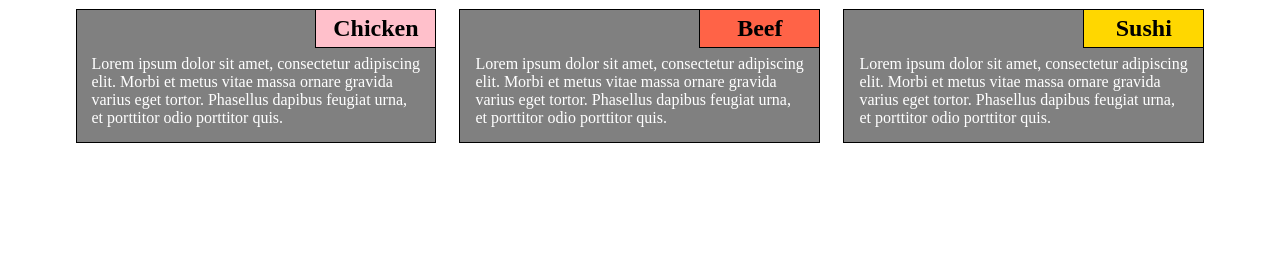
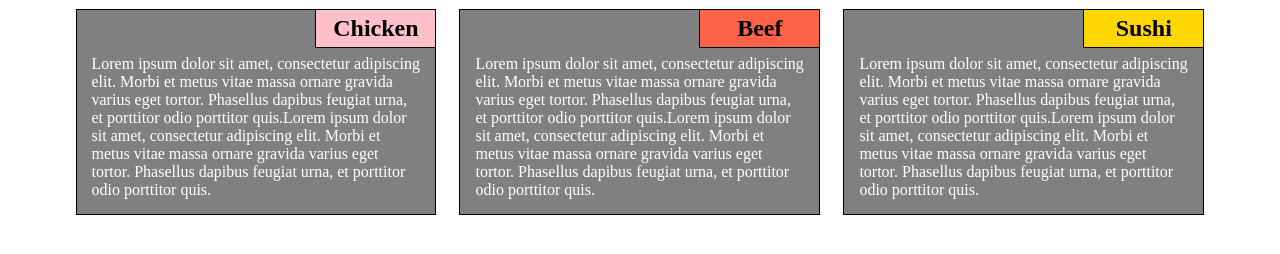
Before and after one commit to TPSoren/Coursera-WebDev-Test, a plain HTML site: page module2-solution/index.html in a window 1280 px wide. Shown: the part 120-374 px from the top of the page. Drawn offline with Linux system fonts and the light colour scheme.

Commit message:
Update index.html

```diff
--- a/module2-solution/index.html
+++ b/module2-solution/index.html
@@ -12,15 +12,15 @@
     <div>
       <section class="sec1">
         <h2 class="chicken">Chicken</h2>
-          <p>Lorem ipsum dolor sit amet, consectetur adipiscing elit. Morbi et metus vitae massa ornare gravida varius eget tortor. Phasellus dapibus feugiat urna, et porttitor odio porttitor quis.</p>
+          <p>Lorem ipsum dolor sit amet, consectetur adipiscing elit. Morbi et metus vitae massa ornare gravida varius eget tortor. Phasellus dapibus feugiat urna, et    porttitor odio porttitor quis.Lorem ipsum dolor sit amet, consectetur adipiscing elit. Morbi et metus vitae massa ornare gravida varius eget tortor. Phasellus dapibus feugiat urna, et porttitor odio porttitor quis.</p>
       </section>
       <section class="sec2">
       	<h2 class="beef">Beef</h2>
-      	  <p>Lorem ipsum dolor sit amet, consectetur adipiscing elit. Morbi et metus vitae massa ornare gravida varius eget tortor. Phasellus dapibus feugiat urna, et porttitor odio porttitor quis.</p>
+      	  <p>Lorem ipsum dolor sit amet, consectetur adipiscing elit. Morbi et metus vitae massa ornare gravida varius eget tortor. Phasellus dapibus feugiat urna, et porttitor odio porttitor quis.Lorem ipsum dolor sit amet, consectetur adipiscing elit. Morbi et metus vitae massa ornare gravida varius eget tortor. Phasellus dapibus feugiat urna, et porttitor odio porttitor quis.</p>
       </section>
       <section class="sec3">
       	<h2 class="sushi">Sushi</h2>
-      	  <p>Lorem ipsum dolor sit amet, consectetur adipiscing elit. Morbi et metus vitae massa ornare gravida varius eget tortor. Phasellus dapibus feugiat urna, et porttitor odio porttitor quis.</p>
+      	  <p>Lorem ipsum dolor sit amet, consectetur adipiscing elit. Morbi et metus vitae massa ornare gravida varius eget tortor. Phasellus dapibus feugiat urna, et porttitor odio porttitor quis.Lorem ipsum dolor sit amet, consectetur adipiscing elit. Morbi et metus vitae massa ornare gravida varius eget tortor. Phasellus dapibus feugiat urna, et porttitor odio porttitor quis.</p>
       </section>
     </div>
   </body>
```
